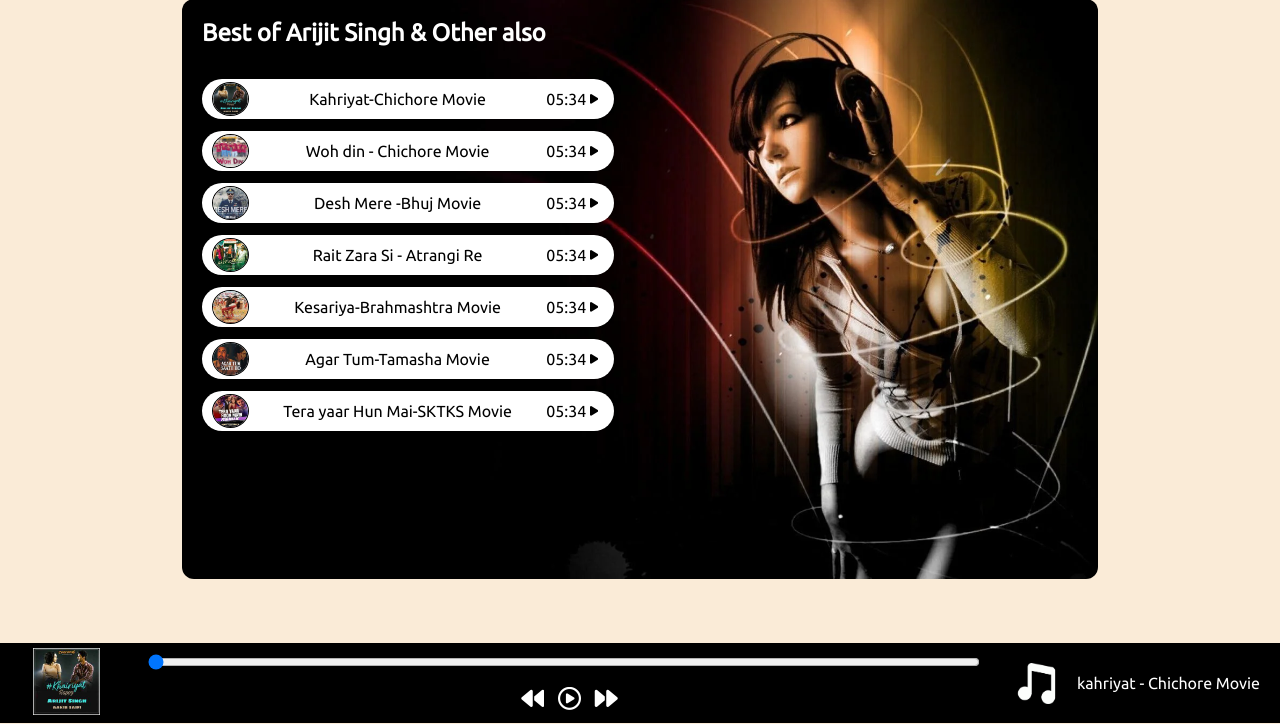
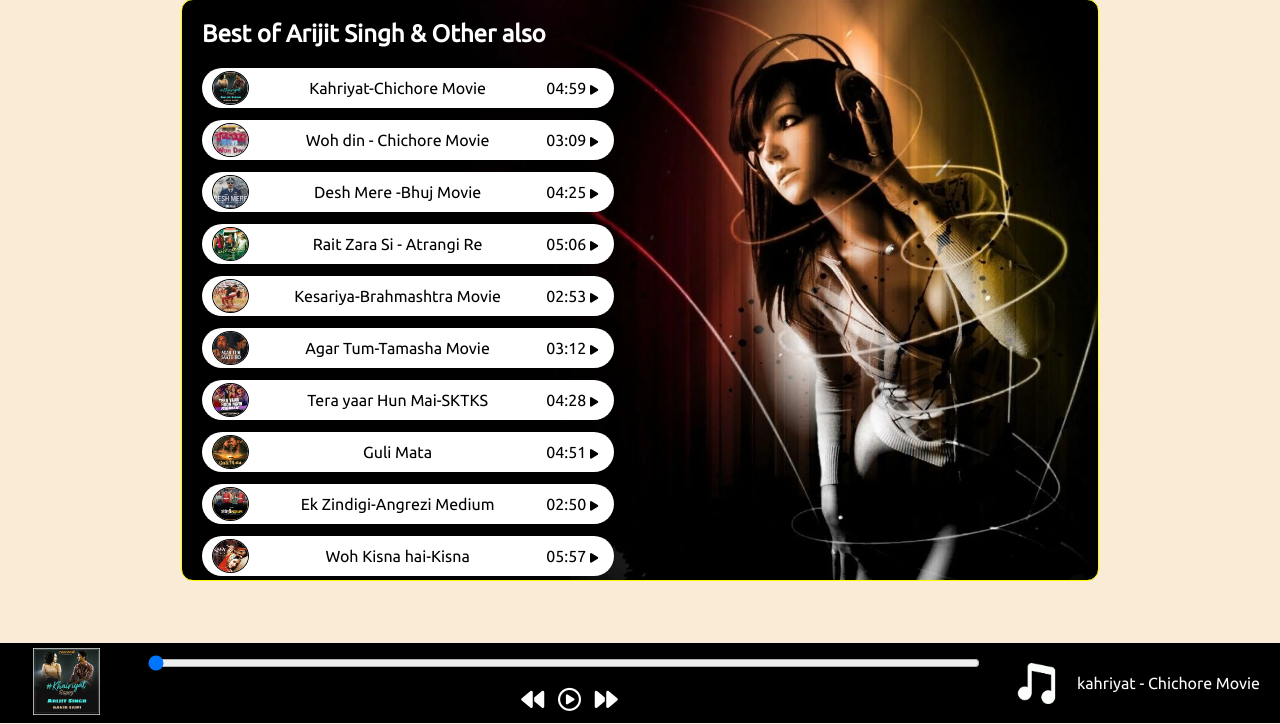
Before and after one commit to Shra2703/Jsify-Music-player, a plain HTML site: page index.html in a window 1280 px wide. Shown: the part 76-800 px from the top of the page. Drawn offline with Linux system fonts and the light colour scheme.

Commit message:
some new songs are added statically

```diff
--- a/index.html
+++ b/index.html
@@ -1,81 +1,167 @@
 <!DOCTYPE html>
 <html lang="en">
-
   <head>
-    <meta charset="UTF-8">
-    <meta http-equiv="X-UA-Compatible" content="IE=edge">
-    <meta name="viewport" content="width=device-width, initial-scale=1.0">
+    <meta charset="UTF-8" />
+    <meta http-equiv="X-UA-Compatible" content="IE=edge" />
+    <meta name="viewport" content="width=device-width, initial-scale=1.0" />
     <title>JSify-Music Player</title>
-    <link rel="stylesheet" href="style.css">
+    <link rel="stylesheet" href="style.css" />
   </head>
 
   <body>
     <nav>
       <ul>
-            <li class="brand"> <img src="images/logo.png" alt="Spotify"><span class="brandName">JSify</span></li>
+        <li class="brand">
+          <img src="images/logo.png" alt="Spotify" /><span class="brandName"
+            >JSify</span
+          >
+        </li>
         <li>Home</li>
         <li>About</li>
       </ul>
-
     </nav>
     <div class="container">
       <div class="songlist">
-            <h2>Best of Arijit Singh & Other also </h2>
+        <h2>Best of Arijit Singh & Other also</h2>
         <div class="songItemContainer">
           <div class="songItem">
-                    <img src="images/k.jpg" alt="1">
+            <img src="images/k.jpg" alt="1" />
             <span class="songName">kahriyat - Chichore Movie</span>
             <span class="songListPlay">
-                        <span class="timeStamp">05:34
-                            <i class="fa-solid fa-play master master1"   id = "0" style="font-size: 11px;" ></i></span>
+              <span class="timeStamp"
+                >04:59
+                <i
+                  class="fa-solid fa-play master master1"
+                  id="0"
+                  style="font-size: 11px"
+                ></i
+              ></span>
             </span>
           </div>
           <div class="songItem">
-                    <img src="images/kahriyat.jpg" alt="1">
+            <img src="images/kahriyat.jpg" alt="1" />
             <span class="songName">kahriyat - Chichore Movie</span>
             <span class="songListPlay">
-                        <span class="timeStamp">05:34
-                            <i class="fa-solid fa-play master" id="1" style="font-size: 11px;"></i></span>
+              <span class="timeStamp"
+                >03:09
+                <i
+                  class="fa-solid fa-play master"
+                  id="1"
+                  style="font-size: 11px"
+                ></i
+              ></span>
             </span>
           </div>
           <div class="songItem">
-                    <img src="images/kahriyat.jpg" alt="1">
+            <img src="images/kahriyat.jpg" alt="1" />
             <span class="songName">kahriyat - Chichore Movie</span>
             <span class="songListPlay">
-                        <span class="timeStamp">05:34
-                            <i class="fa-solid fa-play master" id="2" style="font-size: 11px;"></i></span>
+              <span class="timeStamp"
+                >04:25
+                <i
+                  class="fa-solid fa-play master"
+                  id="2"
+                  style="font-size: 11px"
+                ></i
+              ></span>
             </span>
           </div>
           <div class="songItem">
-                    <img src="images/kahriyat.jpg" alt="1">
+            <img src="images/kahriyat.jpg" alt="1" />
             <span class="songName">kahriyat - Chichore Movie</span>
             <span class="songListPlay">
-                        <span class="timeStamp">05:34
-                            <i class="fa-solid fa-play master" id="3" style="font-size: 11px;"></i></span>
+              <span class="timeStamp"
+                >05:06
+                <i
+                  class="fa-solid fa-play master"
+                  id="3"
+                  style="font-size: 11px"
+                ></i
+              ></span>
             </span>
           </div>
           <div class="songItem">
-                    <img src="images/kahriyat.jpg" alt="1">
+            <img src="images/kahriyat.jpg" alt="1" />
             <span class="songName">kahriyat - Chichore Movie</span>
             <span class="songListPlay">
-                        <span class="timeStamp">05:34
-                            <i class="fa-solid fa-play master" id="4" style="font-size: 11px;"></i></span>
+              <span class="timeStamp"
+                >02:53
+                <i
+                  class="fa-solid fa-play master"
+                  id="4"
+                  style="font-size: 11px"
+                ></i
+              ></span>
             </span>
           </div>
           <div class="songItem">
-                    <img src="images/kahriyat.jpg" alt="1">
+            <img src="images/kahriyat.jpg" alt="1" />
             <span class="songName">kahriyat - Chichore Movie</span>
             <span class="songListPlay">
-                        <span class="timeStamp">05:34
-                            <i class="fa-solid fa-play master" id="5" style="font-size: 11px;"></i></span>
+              <span class="timeStamp"
+                >03:12
+                <i
+                  class="fa-solid fa-play master"
+                  id="5"
+                  style="font-size: 11px"
+                ></i
+              ></span>
             </span>
           </div>
           <div class="songItem">
-                    <img src="images/kahriyat.jpg" alt="1">
+            <img src="images/kahriyat.jpg" alt="1" />
             <span class="songName">kahriyat - Chichore Movie</span>
             <span class="songListPlay">
-                        <span class="timeStamp">05:34
-                            <i class="fa-solid fa-play master" id="6" style="font-size: 11px;"></i></span>
+              <span class="timeStamp"
+                >04:28
+                <i
+                  class="fa-solid fa-play master"
+                  id="6"
+                  style="font-size: 11px"
+                ></i
+              ></span>
+            </span>
+          </div>
+          <div class="songItem">
+            <img src="images/kahriyat.jpg" alt="1" />
+            <span class="songName">kahriyat - Chichore Movie</span>
+            <span class="songListPlay">
+              <span class="timeStamp"
+                >04:51
+                <i
+                  class="fa-solid fa-play master"
+                  id="7"
+                  style="font-size: 11px"
+                ></i
+              ></span>
+            </span>
+          </div>
+          <div class="songItem">
+            <img src="images/kahriyat.jpg" alt="1" />
+            <span class="songName">kahriyat - Chichore Movie</span>
+            <span class="songListPlay">
+              <span class="timeStamp"
+                >02:50
+                <i
+                  class="fa-solid fa-play master"
+                  id="8"
+                  style="font-size: 11px"
+                ></i
+              ></span>
+            </span>
+          </div>
+          <div class="songItem">
+            <img src="images/kahriyat.jpg" alt="1" />
+            <span class="songName">kahriyat - Chichore Movie</span>
+            <span class="songListPlay">
+              <span class="timeStamp"
+                >05:57
+                <i
+                  class="fa-solid fa-play master"
+                  id="9"
+                  style="font-size: 11px"
+                ></i
+              ></span>
             </span>
           </div>
         </div>
@@ -85,27 +171,34 @@
 
     <div class="bottom">
       <div class="bottomGif">
-            <img src="images/k.jpg" alt="Khariyat" id = "bottomGifChange">
+        <img src="images/k.jpg" alt="Khariyat" id="bottomGifChange" />
       </div>
       <div>
-            <input type="range" name="range" id="myProgressBar" value='0' min="0" max="100">
+        <input
+          type="range"
+          name="range"
+          id="myProgressBar"
+          value="0"
+          min="0"
+          max="100"
+        />
         <div class="icons">
           <!-- font awesome -->
           <i class="fa-sharp fa-solid fa-backward" id="previous"></i>
           <i class="fa-regular fa-circle-play" id="masterPlay"></i>
-                <i class="fa-sharp fa-solid fa-forward" id = "next"></i>
+          <i class="fa-sharp fa-solid fa-forward" id="next"></i>
         </div>
       </div>
 
       <div class="songInfo">
-            <img src="images/music.png" alt="playing gif" id="gif">
-            <div id = "masterSongName">
-                kahriyat - Chichore Movie
+        <img src="images/music.png" alt="playing gif" id="gif" />
+        <div id="masterSongName">kahriyat - Chichore Movie</div>
       </div>
     </div>
-    </div>
-    <script src="https://kit.fontawesome.com/3ec918f9e7.js" crossorigin="anonymous"></script>
+    <script
+      src="https://kit.fontawesome.com/3ec918f9e7.js"
+      crossorigin="anonymous"
+    ></script>
     <script src="index.js"></script>
   </body>
-
 </html>
--- a/index.js
+++ b/index.js
@@ -1,104 +1,148 @@
 console.log("Welcomr to jsify");
-let audioElement = new Audio('my_songs/0.mp3');
-let masterPlay = document.getElementById('masterPlay');
-let master = document.querySelector('#master1');
-let gif = document.getElementById('gif');
-let myProgressBar = document.getElementById('myProgressBar')
-let songinfo = document.getElementsByClassName('songInfo')
-let songItem = Array.from(document.getElementsByClassName('songItem'))
+let audioElement = new Audio("my_songs/0.mp3");
+let masterPlay = document.getElementById("masterPlay");
+let master = document.querySelector("#master1");
+let gif = document.getElementById("gif");
+let myProgressBar = document.getElementById("myProgressBar");
+let songinfo = document.getElementsByClassName("songInfo");
+let songItem = Array.from(document.getElementsByClassName("songItem"));
 let songIndex = 0;
 
 let songs = [
-    { songName: "Kahriyat-Chichore Movie", filePath: "my_songs/0.mp3", coverPath: "images/k.jpg" },
-    { songName: "Woh din - Chichore Movie", filePath: "my_songs/1.mp3", coverPath: "images/w.jpg" },
-    { songName: "Desh Mere -Bhuj Movie", filePath: "my_songs/2.mp3", coverPath: "images/d.jpg" },
-    { songName: "Rait Zara Si - Atrangi Re", filePath: "my_songs/3.mp3", coverPath: "images/a.jpg" },
-    { songName: "Kesariya-Brahmashtra Movie", filePath: "my_songs/4.mp3", coverPath: "images/ke.jpg" },
-    { songName: "Agar Tum-Tamasha Movie", filePath: "my_songs/5.mp3", coverPath: "images/ag.jpg" },
-    { songName: "Tera yaar Hun Mai-SKTKS  Movie", filePath: "my_songs/6.mp3", coverPath: "images/t.jpg" },
-]
+  {
+    songName: "Kahriyat-Chichore Movie",
+    filePath: "my_songs/0.mp3",
+    coverPath: "images/k.jpg",
+    timeStamp: "4:59",
+  },
+  {
+    songName: "Woh din - Chichore Movie",
+    filePath: "my_songs/1.mp3",
+    coverPath: "images/w.jpg",
+    timeStamp: "3:09",
+  },
+  {
+    songName: "Desh Mere -Bhuj Movie",
+    filePath: "my_songs/2.mp3",
+    coverPath: "images/d.jpg",
+    timeStamp: "4:25",
+  },
+  {
+    songName: "Rait Zara Si - Atrangi Re",
+    filePath: "my_songs/3.mp3",
+    coverPath: "images/a.jpg",
+    timeStamp: "5:06",
+  },
+  {
+    songName: "Kesariya-Brahmashtra Movie",
+    filePath: "my_songs/4.mp3",
+    coverPath: "images/ke.jpg",
+    timeStamp: "2:53",
+  },
+  {
+    songName: "Agar Tum-Tamasha Movie",
+    filePath: "my_songs/5.mp3",
+    coverPath: "images/ag.jpg",
+    timeStamp: "3:12",
+  },
+  {
+    songName: "Tera yaar Hun Mai-SKTKS",
+    filePath: "my_songs/6.mp3",
+    coverPath: "images/t.jpg",
+    timeStamp: "4:28",
+  },
+  {
+    songName: "Guli Mata",
+    filePath: "my_songs/7.mp3",
+    coverPath: "images/Guli.jpg",
+    timeStamp: "4:51",
+  },
+  {
+    songName: "Ek Zindigi-Angrezi Medium",
+    filePath: "my_songs/8.mp3",
+    coverPath: "images/Ang.jpg",
+    timeStamp: "2:50",
+  },
+  {
+    songName: "Woh Kisna hai-Kisna",
+    filePath: "my_songs/9.mp3",
+    coverPath: "images/Kisna.jpg",
+    timeStamp: "5:57",
+  },
+];
 
 songItem.forEach((element, i) => {
   element.getElementsByTagName("img")[0].src = songs[i].coverPath;
   element.getElementsByClassName("songName")[0].innerText = songs[i].songName;
+  console.log(element.getElementsByClassName("timeStamp"))
 });
 
 const masterPause = (n) => {
-    Array.from(document.getElementsByClassName('master')).forEach((element) => {
-        if(n == element.id){
-            element.classList.remove('fa-pause');
-            element.classList.add('fa-play');
+  Array.from(document.getElementsByClassName("master")).forEach((element) => {
+    if (n == element.id) {
+      element.classList.remove("fa-pause");
+      element.classList.add("fa-play");
     }
   });
 };
 
 const masterPlays = (n) => {
-    Array.from(document.getElementsByClassName('master')).forEach((element) => {
-        if(n == element.id){
-            element.classList.remove('fa-play');
-            element.classList.add('fa-pause');
+  Array.from(document.getElementsByClassName("master")).forEach((element) => {
+    if (n == element.id) {
+      element.classList.remove("fa-play");
+      element.classList.add("fa-pause");
     }
   });
 };
 
-masterPlay.addEventListener('click', () => {
+masterPlay.addEventListener("click", () => {
   if (audioElement.paused || audioElement.currentTime <= 0) {
-        masterPlays(songIndex)
+    masterPlays(songIndex);
     audioElement.play();
-        masterPlay.classList.remove('fa-circle-play');
-        masterPlay.classList.add('fa-circle-pause');
+    masterPlay.classList.remove("fa-circle-play");
+    masterPlay.classList.add("fa-circle-pause");
     gif.src = "images/2.gif";
-
-
-    }
-    else if (audioElement.currentTime > 0) {
+  } else if (audioElement.currentTime > 0) {
     audioElement.pause();
-        masterPlay.classList.add('fa-circle-play');
-        masterPlay.classList.remove('fa-circle-pause');
+    masterPlay.classList.add("fa-circle-play");
+    masterPlay.classList.remove("fa-circle-pause");
     masterPause(songIndex);
     gif.src = "images/music.png";
-
-
   }
-
 });
 
-
-audioElement.addEventListener('timeupdate', () => {
+audioElement.addEventListener("timeupdate", () => {
   // updating seek bar
   progress = parseInt((audioElement.currentTime / audioElement.duration) * 100);
   myProgressBar.value = progress;
   if (myProgressBar.value == 100) {
-        masterPlay.classList.add('fa-circle-play');
-        masterPlay.classList.remove('fa-circle-pause');
+    masterPlay.classList.add("fa-circle-play");
+    masterPlay.classList.remove("fa-circle-pause");
 
-        master.classList.add('fa-play');
-        master.classList.remove('fa-pause');
+    master.classList.add("fa-play");
+    master.classList.remove("fa-pause");
     gif.style.opacity = 0;
   }
-
 });
 
-myProgressBar.addEventListener('change', () => {
-    audioElement.currentTime = myProgressBar.value * audioElement.duration / 100;
-
+myProgressBar.addEventListener("change", () => {
+  audioElement.currentTime =
+    (myProgressBar.value * audioElement.duration) / 100;
 });
 const makeAllPlays = () => {
-    Array.from(document.getElementsByClassName('master')).forEach((element) => {
-        element.classList.remove('fa-pause');
-        element.classList.add('fa-play');
+  Array.from(document.getElementsByClassName("master")).forEach((element) => {
+    element.classList.remove("fa-pause");
+    element.classList.add("fa-play");
   });
 };
 
-
-Array.from(document.getElementsByClassName('master')).forEach((element) => {
-
-    element.addEventListener('click', (e) => {
+Array.from(document.getElementsByClassName("master")).forEach((element) => {
+  element.addEventListener("click", (e) => {
     if (audioElement.paused || audioElement.currentTime <= 0) {
       makeAllPlays();
-            songIndex = e.target.id
-            e.target.classList.remove('fa-play');
-            e.target.classList.add('fa-pause');
+      songIndex = e.target.id;
+      e.target.classList.remove("fa-play");
+      e.target.classList.add("fa-pause");
 
       masterSongName.innerText = songs[songIndex].songName;
       bottomGifChange.src = songs[songIndex].coverPath;
@@ -108,76 +152,65 @@ Array.from(document.getElementsByClassName('master')).forEach((element) => {
       console.log(audioElement.src);
       audioElement.currentTime = 0;
       audioElement.play();
-            masterPlay.classList.remove('fa-circle-play');
-            masterPlay.classList.add('fa-circle-pause');
-        }else{
+      masterPlay.classList.remove("fa-circle-play");
+      masterPlay.classList.add("fa-circle-pause");
+    } else {
       audioElement.pause();
-            e.target.classList.remove('fa-pause');
-            e.target.classList.add('fa-play');
-            masterPlay.classList.remove('fa-circle-pause');
-            masterPlay.classList.add('fa-circle-play');
+      e.target.classList.remove("fa-pause");
+      e.target.classList.add("fa-play");
+      masterPlay.classList.remove("fa-circle-pause");
+      masterPlay.classList.add("fa-circle-play");
       gif.src = "images/music.png";
-
-
     }
-
   });
 });
 
 const preNextPlays = (n) => {
-    Array.from(document.getElementsByClassName('master')).forEach((element) => {
-        if(n == element.id){
-            console.log("hari",element.id)
-            element.classList.remove('fa-play');
-            element.classList.add('fa-pause');
+  Array.from(document.getElementsByClassName("master")).forEach((element) => {
+    if (n == element.id) {
+      console.log("hari", element.id);
+      element.classList.remove("fa-play");
+      element.classList.add("fa-pause");
       // element.
-
     }
   });
 };
 
 const currPlays = (n) => {
-    Array.from(document.getElementsByClassName('master')).forEach((element) => {
-        if(n == element.id){
-            console.log("hari",element.id)
-            element.classList.remove('fa-pause');
-            element.classList.add('fa-play');
+  Array.from(document.getElementsByClassName("master")).forEach((element) => {
+    if (n == element.id) {
+      console.log("hari", element.id);
+      element.classList.remove("fa-pause");
+      element.classList.add("fa-play");
       // element.
-
     }
   });
 };
 
-
-document.getElementById('previous').addEventListener('click', () => {
-    if (songIndex > 9) {
+document.getElementById("previous").addEventListener("click", () => {
+  if (songIndex > 11) {
     songIndex = 0;
-    }
-    else {
+  } else {
     currPlays(songIndex);
 
     songIndex -= 1;
   }
-    preNextPlays(songIndex)
+  preNextPlays(songIndex);
   masterSongName.innerText = songs[songIndex].songName;
   audioElement.src = `my_songs/${songIndex}.mp3`;
   console.log(audioElement.src);
   audioElement.currentTime = 0;
   audioElement.play();
-    masterPlay.classList.remove('fa-circle-play');
-    masterPlay.classList.add('fa-circle-pause');
+  masterPlay.classList.remove("fa-circle-play");
+  masterPlay.classList.add("fa-circle-pause");
   gif.src = "images/2.gif";
   bottomGifChange.src = songs[songIndex].coverPath;
-
-
 });
 
-
-document.getElementById('next').addEventListener('click', () => {
-    if (songIndex > 9) {
+document.getElementById("next").addEventListener("click", () => {
+  if (songIndex > 11) {
     songIndex = 0;
-    }
-    else {
+  } else {
     currPlays(songIndex);
     songIndex++;
   }
@@ -187,10 +220,8 @@ document.getElementById('next').addEventListener('click', () => {
   console.log(audioElement.src);
   audioElement.currentTime = 0;
   audioElement.play();
-    masterPlay.classList.remove('fa-circle-play');
-    masterPlay.classList.add('fa-circle-pause');
+  masterPlay.classList.remove("fa-circle-play");
+  masterPlay.classList.add("fa-circle-pause");
   gif.src = "images/2.gif";
   bottomGifChange.src = songs[songIndex].coverPath;
-
-
 });
--- a/style.css
+++ b/style.css
@@ -3,7 +3,7 @@
 * {
   margin: 0;
   padding: 0;
-  overflow: hidden;
+  /* overflow: hidden; */
   font-family: "Ubuntu", sans-serif;
 }
 body {
@@ -44,7 +44,7 @@ nav ul li {
 }
 
 .container {
-  min-height: 70vh;
+  height: 70vh;
   color: white;
   background: black;
   width: 70%;
@@ -57,8 +57,9 @@ nav ul li {
   background: url("images/m2.webp");
   background-position: center;
   background-size: cover;
+  overflow-y: auto;
 
-  /* border: 1px solid white; */
+  border: 1px solid yellow;
   /* margin-bottom:15px ; */
 }
 
@@ -106,6 +107,7 @@ nav ul li {
   justify-content: center;
   align-items: center;
   /* border: 1px solid yellow; */
+  /* overflow-y: auto; */
 }
 
 .songInfo img {
```
Also changed, not shown: images/Ang.jpg (added), images/Guli.jpg (added), images/Kisna.jpg (added), 3 other files. Lines whose indentation alone changed are shown as unchanged.
